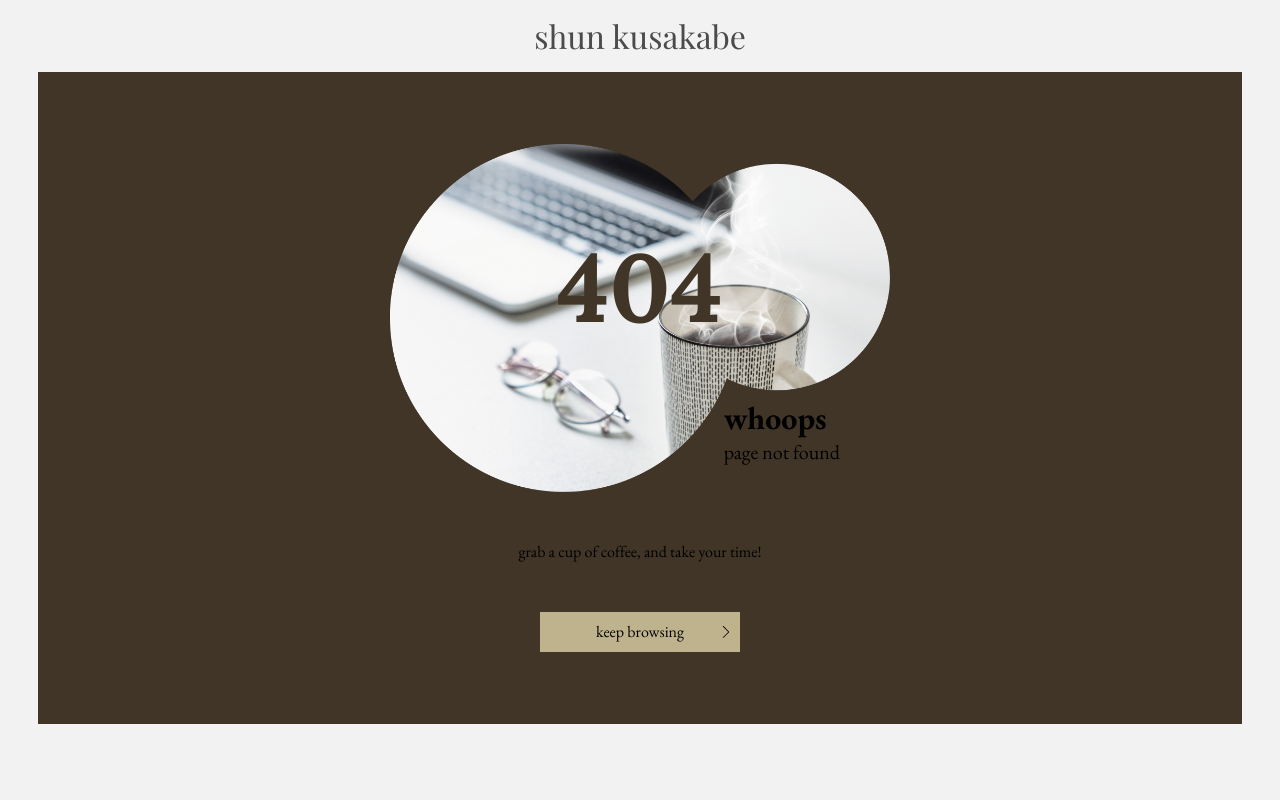
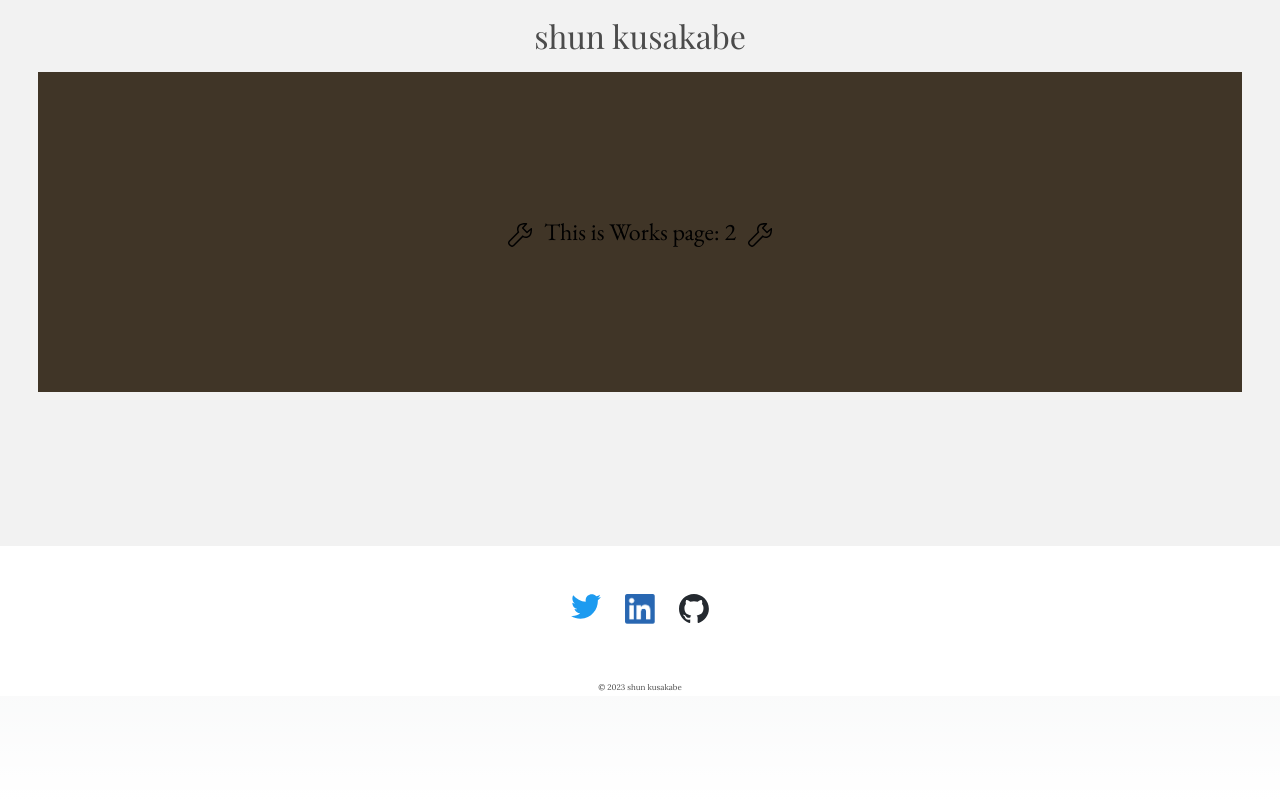
Before and after one commit to shunssv/kusakabe-site, a Next.js app: page /works/2 in a window 1280 px wide. Before the commit this address had no page. Shown: the top 800 px of the page. Built offline with nearby package versions, Linux system fonts and the light colour scheme; a web font is replaced by a local one.

Commit message:
:sparkles: create files for Works page - SHU-65

```diff
--- /dev/null
+++ b/src/pages/works/[id]/Works.module.scss
@@ -0,0 +1,42 @@
+/*================ common ================*/
+.container {
+  background-color: #403527;
+}
+
+.mainteinanceContainer {
+  font-size: 1.5rem;
+  padding: 3em 0;
+  text-align: center;
+}
+
+.mainteinance {
+  display: inline-block;
+  margin: 0 0.5em;
+  vertical-align: middle;
+}
+
+/*============ SP layout only ============*/
+@media screen and (max-width: 520px) {
+  .container {
+    padding: 25% 4%;
+  }
+}
+
+/*========= Tablet and PC layout =========*/
+@media screen and (min-width: 521px) {
+
+}
+
+/*========== Tablet layout only ==========*/
+@media screen and (min-width: 521px) and (max-width: 926px) {
+  .container {
+    padding: 20% 4%;
+  }
+}
+
+/*============ PC layout only ============*/
+@media screen and (min-width: 927px) {
+  .container {
+    padding: 6% 4%;
+  }
+}
--- /dev/null
+++ b/src/pages/works/[id]/index.jsx
@@ -0,0 +1,34 @@
+import Head from 'next/head';
+import styles from './Works.module.scss';
+import { SlWrench } from 'react-icons/sl';
+import { PrimaryLayout } from '@/components/Layout/PrimaryLayout';
+import { useRouter } from 'next/router';
+
+export default function Works() {
+  const router = useRouter();
+  const id = router.query.id;
+
+  return (
+    <>
+      <Head>
+        <title>enk-english_online | Works | shun kusakabe</title>
+        <meta
+          name="description"
+          content="This page is for showcases that I have developed so far. I am shun kusakabe."
+        />
+      </Head>
+
+      <section className={styles.container}>
+        <div className={styles.mainteinanceContainer}>
+          <SlWrench className={styles.mainteinance} />
+          This is Works page: {id}
+          <SlWrench className={styles.mainteinance} />
+        </div>
+      </section>
+    </>
+  );
+}
+
+Works.getLayout = function getLayout(page) {
+  return <PrimaryLayout>{page}</PrimaryLayout>;
+};
```
